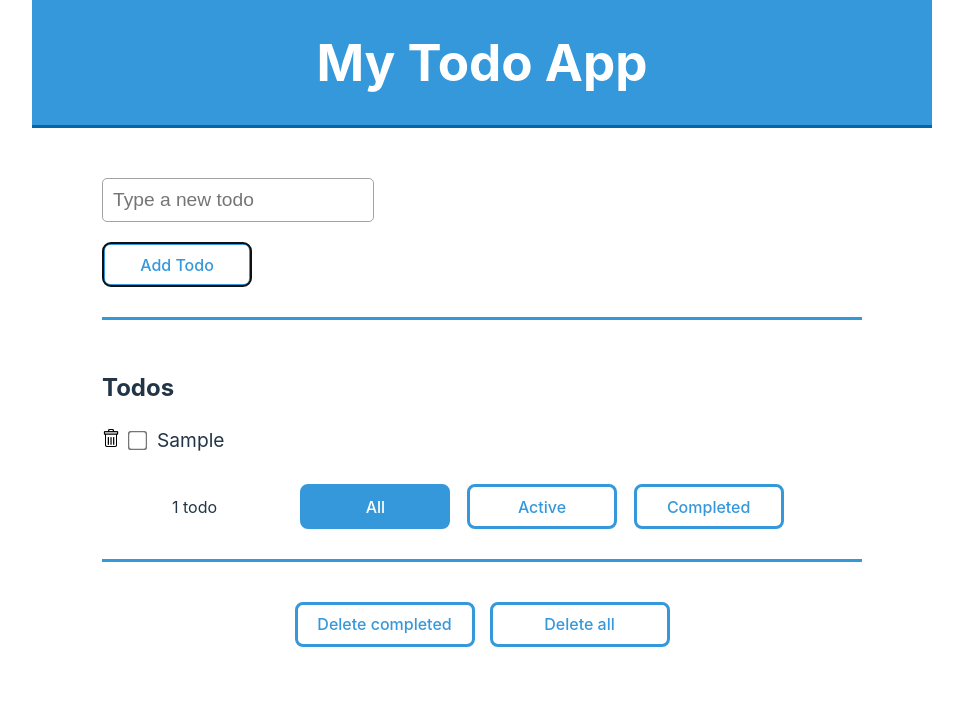
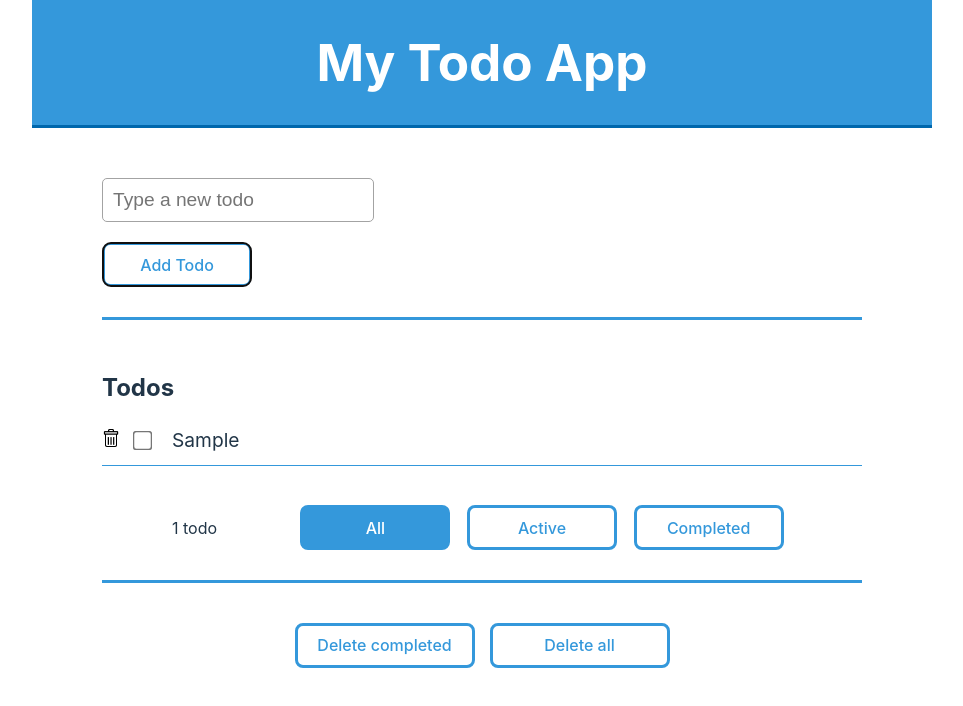
Before and after one commit to Carole-GRD/react-intro, a React (Vite) app: page / in a window 1280 px wide. Both pictures are taken after typing "Sample" into the empty fields and a click on the button "Add Todo". Shown: the top 706 px of the page, without its empty margins (158-1121 px from the left). Built offline with nearby package versions, Linux system fonts and the light colour scheme.

Commit message:
drag and drop

```diff
--- a/src/components/list/List.jsx
+++ b/src/components/list/List.jsx
@@ -3,9 +3,10 @@ import { useState } from 'react';
 import './list.css'
 import binImage from '../../assets/bin.png';
 
-function List( { todos, onChecked, onDeleteTodo, onDeleteAll, onDeleteCompleted } ) {
+function List( { todos, onChecked, onDeleteTodo, onDeleteAll, onDeleteCompleted, setTodos } ) {
 
     const [classActive, setClassActive] = useState('all');
+    const [draggedItem, setDraggedItem] = useState(null);
 
     const todosToDisplay = (() => {
         switch (classActive) {
@@ -25,13 +26,62 @@ function List( { todos, onChecked, onDeleteTodo, onDeleteAll, onDeleteCompleted
     const handleDeleteAll = () => onDeleteAll();
     const handleDeleteCompleted = () => onDeleteCompleted();
 
+
+    const handleDragStart = (event, id) => {
+        event.dataTransfer.setData('text/plain', id);
+        setDraggedItem(id);
+    };
+
+    const handleDragOver = (event) => {
+        event.preventDefault();
+    };
+
+    const handleDrop = (event, id) => {
+        event.preventDefault();
+
+        const draggedItemId = event.dataTransfer.getData('text/plain');
+
+        // Récupérer l'index de l'élément glissé
+        const draggedIndex = todos.findIndex(todo => todo.id === draggedItemId);
+        if (draggedIndex === -1) {
+            // L'élément n'a pas été trouvé, gérer l'erreur si nécessaire
+            return;
+        }
+
+        // Créer une copie du tableau des todos
+        const updatedTodos = [...todos];
+
+        // Retirer l'élément déplacé de sa position d'origine
+        const [removedTodo] = updatedTodos.splice(draggedIndex, 1);
+
+        // Trouver l'index de l'endroit où l'élément doit être inséré
+        const dropIndex = todos.findIndex(todo => todo.id === id);
+
+        // Insérer l'élément à sa nouvelle position
+        updatedTodos.splice(dropIndex, 0, removedTodo);
+
+        // Mettre à jour l'état avec le nouveau tableau d'éléments
+        setTodos(updatedTodos);
+
+        // Réinitialiser l'état de l'élément en cours de glisser
+        setDraggedItem(null);
+    };
+
     return (
         <div className='list'>
 
             <h2>Todos</h2>
 
             {todosToDisplay.map((todo) => (
-                <div key={todo.id}>
+                <div
+                    key={todo.id}
+                    draggable
+                    onDragStart={(e) => handleDragStart(e, todo.id)}
+                    onDragOver={handleDragOver}
+                    onDrop={(e) => handleDrop(e, todo.id)}
+                    className={draggedItem === todo.id ? 'dragged-item' : ''}
+                >
+                    <div className="todo-container">
                         <button className='bin-btn' onClick={() => onDeleteTodo(todo.id)}>
                             <img
                                 className="bin-img"
@@ -42,11 +92,13 @@ function List( { todos, onChecked, onDeleteTodo, onDeleteAll, onDeleteCompleted
                         <input
                             type="checkbox"
                             name={todo.name}
-                        id={todo.name}
+                            // id={todo.name}
                             checked={todo.checked}
                             onChange={() => onChecked(todo.id)}
                         />
-                    <label htmlFor={todo.name}>{todo.name}</label>
+                        <label /*htmlFor={todo.name}*/>{todo.name}</label>
+                        <div className="separate"></div>
+                    </div>
                 </div>
             ))}
 
--- a/src/components/list/list.css
+++ b/src/components/list/list.css
@@ -1,6 +1,10 @@
 /* liste de todos */
 .list {
     padding: 0 30px;
+}
+
+.list .todo-container {
+    cursor: pointer;
 }
 
 .list input {
@@ -13,8 +17,16 @@
 }
 
 .list label {
-    padding-left: 10px;
+    padding-left: 20px;
     font-size: 1.2rem;
+    cursor: pointer;
+}
+
+.list .separate {
+    height: 1px;
+    width: 100%;
+    background-color: #3498db;
+    margin: 10px 0;
 }
 
 
@@ -53,7 +65,7 @@
 
 /* boutons avec image de poubelle */
 .list .bin-btn {
-    margin: 0 10px 0 0;
+    margin: 0 15px 0 0;
     padding: 0;
     background-color: #fff;
     width: 15px;
--- a/src/containers/todoList/TodoList.jsx
+++ b/src/containers/todoList/TodoList.jsx
@@ -87,6 +87,7 @@ function TodoList() {
                 onDeleteTodo={deleteTodo}
                 onDeleteAll={deleteAll}
                 onDeleteCompleted={deleteCompleted}
+                setTodos={setTodos}
             />
         </>
     )
```
Lines whose indentation alone changed are shown as unchanged.
